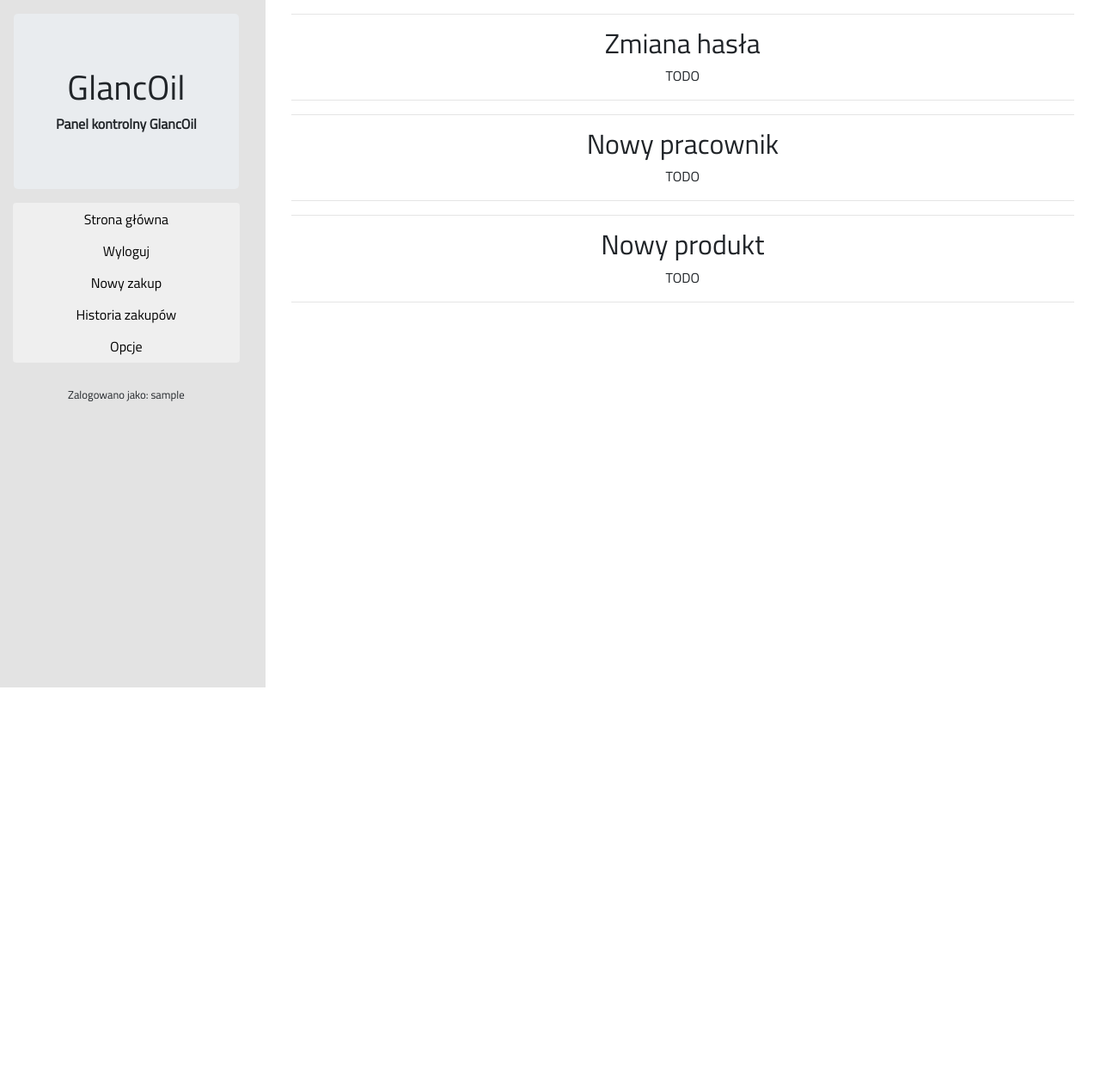
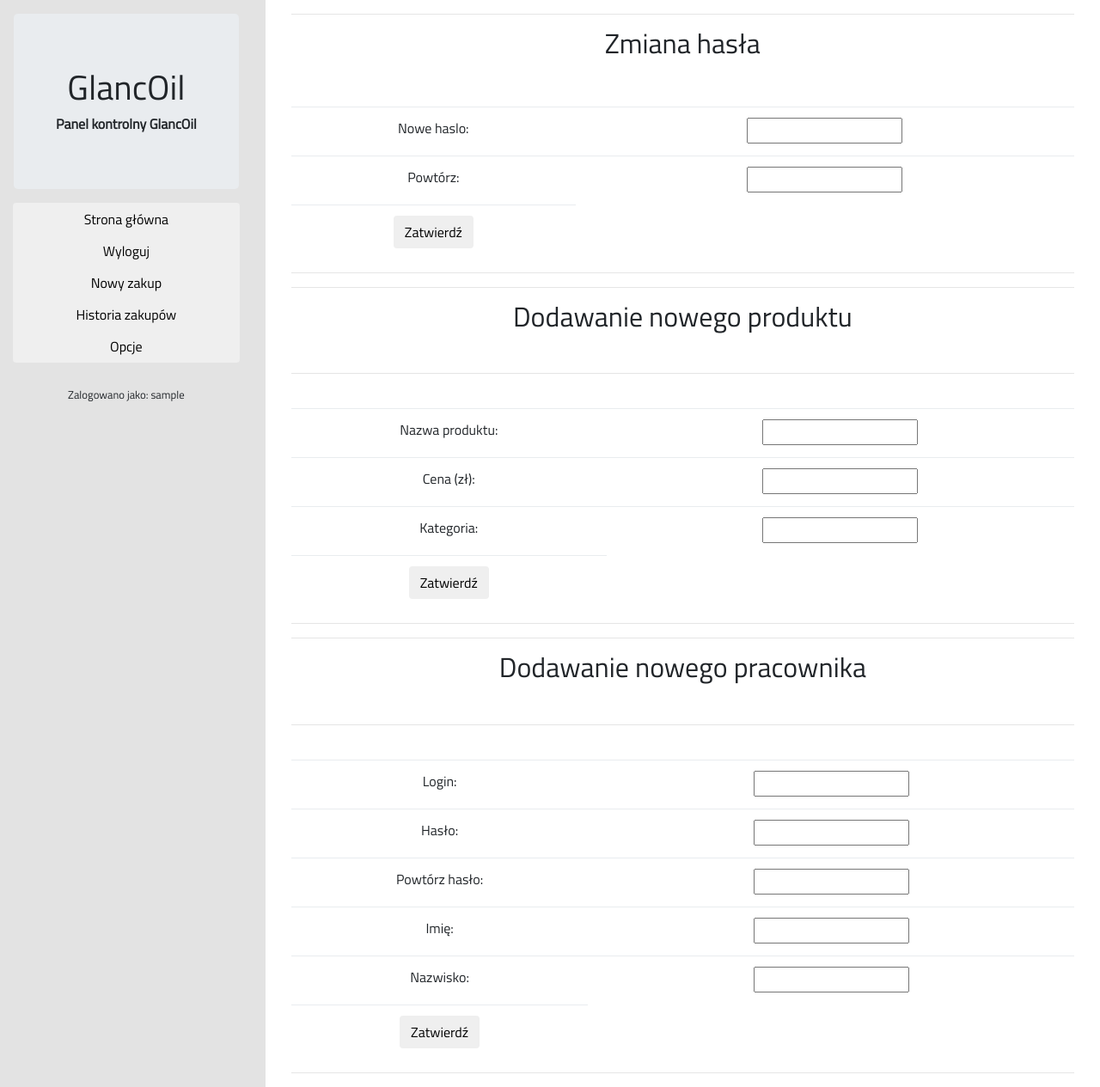
Before and after one commit to carul/Stacja-Paliw, a PHP site: page /index.php?page=options in a window 1280 px wide. Shown: the whole page at 86% size. Before the commit the page ends 800 px from the top, so only its background shows below. Run offline with PHP 8.4, Linux system fonts and the light colour scheme; the visitor is signed in with stand-in values (Sample User, id 1); data that the repository does not hold is empty.

Commit message:
polishing up

```diff
--- a/database.php
+++ b/database.php
@@ -1,7 +1,9 @@
 <?php
 error_reporting(E_ALL);
 ini_set('display_errors', 1);
-  $db = new mysqli("localhost", "root", "password", "glancoil");
+  $dbname = "baza";
+  $db = new mysqli("host", "login", "password", $dbname);
+  $db->query("ALTER DATABASE $dbname DEFAULT CHARACTER SET utf8 COLLATE utf8_unicode_ci");
   if($db->connect_error)
   {
     die("Błąd łączenia z bazą danych: " . $db->connect_error);
--- a/history.php
+++ b/history.php
@@ -12,7 +12,7 @@
     echo "<td class=\"col-md-2\">Zniżka</td>";
     echo "<td class=\"col-md-1\">Usuń zamówienie</td>";
     echo "</tr></thead><tbody>";
-    $orders = $db->query("SELECT * FROM $ordertable");
+    $orders = $db->query("SELECT * FROM $ordertable ORDER BY ID desc");
     while($row = $orders->fetch_row()){
       echo "<tr>";
       echo "<td>" . $row[0] . "</td>";
--- a/options.php
+++ b/options.php
@@ -2,9 +2,8 @@
 <?php
   if(isset($_SESSION['username']))
   {
-    echo "<hr/><h2>Zmiana hasła</h2>TODO<hr/>";
-    echo "<hr/><h2>Nowy pracownik</h2>TODO<hr/>";
-    echo "<hr/><h2>Nowy produkt</h2>TODO<hr/>";
+    include 'optionsforms.php';
+
   }
   else {
     echo "<h2>Sekcja dostępna tylko dla zalogowanych użytkowników</h2>";
--- /dev/null
+++ b/optionsforms.php
@@ -0,0 +1,39 @@
+<hr/><h2>Zmiana hasła</h2><br/>
+<form class="form" action="chpasswd.php" method="post">
+  <div class="form-group center">
+    <table class="table text-center">
+    <tr><td><label>Nowe haslo: </label></td><td><input type="password" name="pswd1"></input></td><br/>
+    <tr><td><label>Powtórz: </label></td><td><input type="password" name="pswd2"></input><br/>
+    <tr><td><input class="btn btn-submit "type="submit" value="Zatwierdź"></input></td></tr>
+    </table>
+  </div>
+</form>
+<hr/>
+<hr/><h2>Dodawanie nowego produktu</h2><br/>
+<hr/>
+<form class="form" action="addproduct.php" method="post">
+  <div class="form-group center">
+    <table class="table text-center">
+    <tr><td><label>Nazwa produktu: </label></td><td><input type="text" name="name"></input></td><br/>
+    <tr><td><label>Cena (zł): </label></td><td><input type="number" step="0.01" name="price"></input><br/>
+    <tr><td><label>Kategoria: </label></td><td><input type="text" name="type"></input><br/>
+    <tr><td><input class="btn btn-submit "type="submit" value="Zatwierdź"></input></td></tr>
+    </table>
+  </div>
+</form>
+<hr/>
+<hr/><h2>Dodawanie nowego pracownika</h2><br/>
+<hr/>
+<form class="form" action="addworker.php" method="post">
+  <div class="form-group center">
+    <table class="table text-center">
+    <tr><td><label>Login: </label></td><td><input type="text" name="login"></input></td><br/>
+    <tr><td><label>Hasło: </label></td><td><input type="password" name="password"></input><br/>
+    <tr><td><label>Powtórz hasło: </label></td><td><input type="password" name="password2"></input><br/>
+    <tr><td><label>Imię: </label></td><td><input type="text" name="name"></input><br/>
+    <tr><td><label>Nazwisko: </label></td><td><input type="text" name="surname"></input><br/>
+    <tr><td><input class="btn btn-submit "type="submit" value="Zatwierdź"></input></td></tr>
+    </table>
+  </div>
+</form>
+<hr/>
```
Also changed, not shown: addproduct.php (added, +28 -0 lines), addworker.php (added, +38 -0 lines), chpasswd.php (added, +28 -0 lines).
